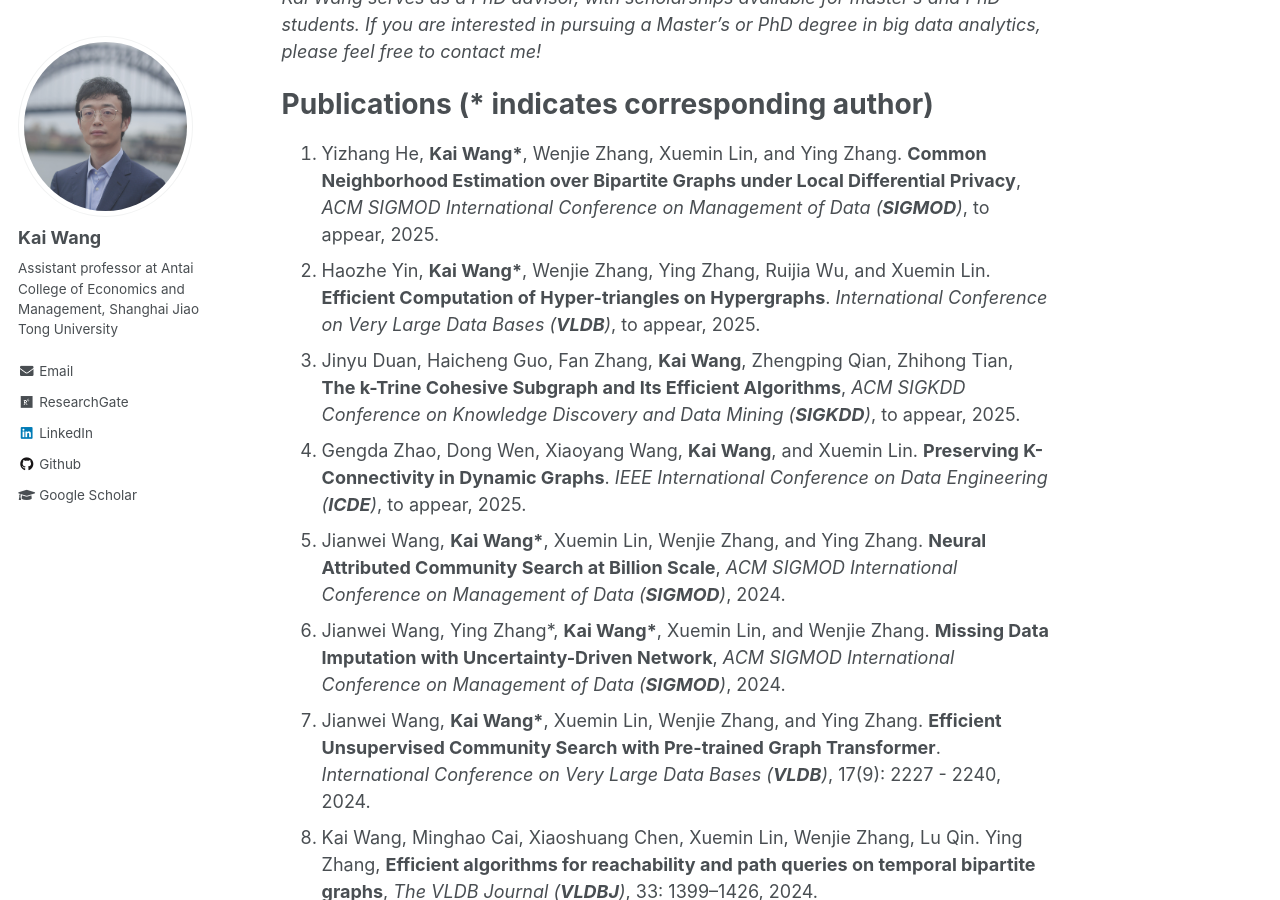
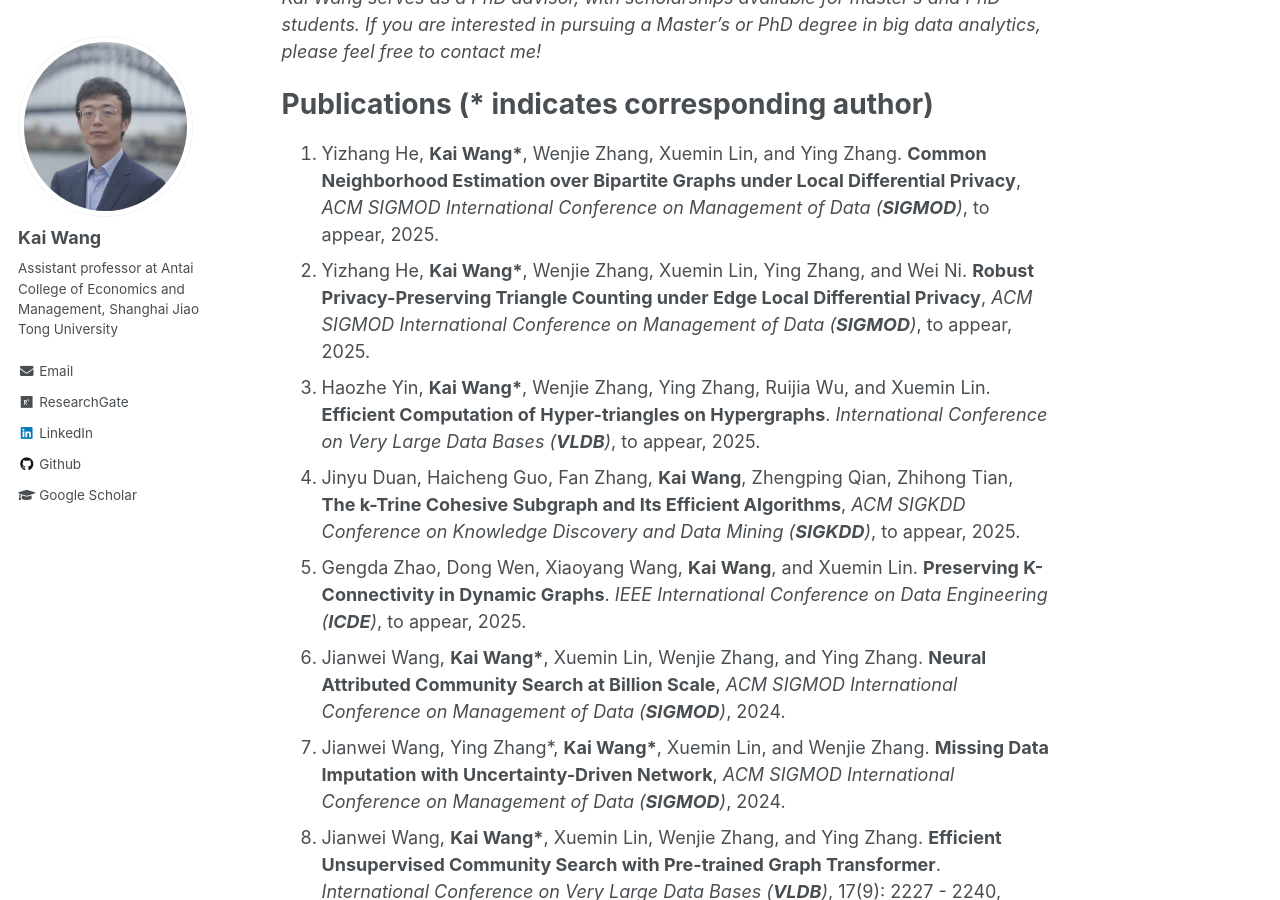
Before and after one commit to cs-kaiwang/cs-kaiwang.github.io, a Jekyll site: the page built from _pages/about.md, in a window 1280 px wide and 900 px high, scrolled down 439 px. Built offline with Jekyll 4.4.1, drawn with Linux system fonts in a browser that asks for light colours.

Commit message:
Update about.md

```diff
--- a/_pages/about.md
+++ b/_pages/about.md
@@ -19,54 +19,55 @@ His research interests lie in big data analytics, especially for the graph/netwo
 Publications (* indicates corresponding author)
 ======
 1. Yizhang He, **Kai Wang\***, Wenjie Zhang, Xuemin Lin, and Ying Zhang. **Common Neighborhood Estimation over Bipartite Graphs under Local Differential Privacy**, *ACM SIGMOD International Conference on Management of Data (**SIGMOD**)*, to appear, 2025.
-2. Haozhe Yin, **Kai Wang\***, Wenjie Zhang, Ying Zhang, Ruijia Wu, and Xuemin Lin. **Efficient Computation of Hyper-triangles on Hypergraphs**. *International Conference on Very Large Data Bases (**VLDB**)*, to appear, 2025.
-3. Jinyu Duan, Haicheng Guo, Fan Zhang, **Kai Wang**, Zhengping Qian, Zhihong Tian, **The k-Trine Cohesive Subgraph and Its Efficient Algorithms**, *ACM SIGKDD Conference on Knowledge Discovery and Data Mining (**SIGKDD**)*, to appear, 2025.
-4. Gengda Zhao, Dong Wen, Xiaoyang Wang, **Kai Wang**, and Xuemin Lin. **Preserving K-Connectivity in Dynamic Graphs**. *IEEE International Conference on Data Engineering (**ICDE**)*, to appear, 2025.
-5. Jianwei Wang, **Kai Wang\***, Xuemin Lin, Wenjie Zhang, and Ying Zhang. **Neural Attributed Community Search at Billion Scale**, *ACM SIGMOD International Conference on Management of Data (**SIGMOD**)*, 2024.
-6. Jianwei Wang, Ying Zhang\*, **Kai Wang\***, Xuemin Lin, and Wenjie Zhang. **Missing Data Imputation with Uncertainty-Driven Network**, *ACM SIGMOD International Conference on Management of Data (**SIGMOD**)*, 2024.
-7. Jianwei Wang, **Kai Wang\***, Xuemin Lin, Wenjie Zhang, and Ying Zhang. **Efficient Unsupervised Community Search with Pre-trained Graph Transformer**. *International Conference on Very Large Data Bases (**VLDB**)*, 17(9): 2227 - 2240, 2024.
-8. Kai Wang, Minghao Cai, Xiaoshuang Chen, Xuemin Lin, Wenjie Zhang, Lu Qin. Ying Zhang, **Efficient algorithms for reachability and path queries on temporal bipartite graphs**, *The VLDB Journal (**VLDBJ**)*, 33: 1399–1426, 2024.
-9. Yizhang He, **Kai Wang\***, Wenjie Zhang, Xuemin Lin, and Ying Zhang. **Discovering Critical Vertices for Reinforcement of Large-scale Bipartite Networks**, *The VLDB Journal (**VLDBJ**)*, 33: 1861–1886, 2024.
-10. Yuwen Qian, Guodong Huang, Chuan Ma, Ming Ding, Long Yuan, Zi Chen. **Kai Wang**. **Enhancing Resilience in Website Fingerprinting: Novel Adversary Strategies for Noisy Traffic Environments**, *IEEE Transactions on Information Forensics and Security (**TIFS**)*, 19: 7216 - 7231, 2024.
-11. Hanchen Wang, **Kai Wang**, Wenjie Zhang, and Ying Zhang. **Bipartite Graph Analytics: Current Techniques and Future Trends** (Tutorial), *IEEE International Conference on Data Engineering (**ICDE**)*, 2024.
-12. Yizhang He, **Kai Wang\***, Wenjie Zhang, Xuemin Lin, Wei Ni, and Ying Zhang. **Butterfly Counting over Bipartite Graphs with Local Differential Privacy**, *IEEE International Conference on Data Engineering (**ICDE**)*, 2024.
-13. Shunyang Li, **Kai Wang\***, Xuemin Lin, Wenjie Zhang, Yizhang He, and Long Yuan. **Querying Historical Cohesive Subgraphs over Temporal Bipartite Graphs**, *IEEE International Conference on Data Engineering (**ICDE**)*, 2024.
-14. Yitong Song, **Kai Wang**, Bin Yao, Zhida Chen, Jiong Xie, and Feifei Li. **Efficient Reverse k Approximate Nearest Neighbor Search over High-Dimensional Vectors**, *IEEE International Conference on Data Engineering (**ICDE**)*, 2024.
-15. Jiujian Chen, **Kai Wang**, Rong-Hua Li, Hongchao Qin, Xuemin Lin, and Guoren Wang. **Maximal Biclique Enumeration: A Prefix Tree Based Approach**, *IEEE International Conference on Data Engineering (**ICDE**)*, 2024.
-16. Yue Zeng, Hongchao Qin, Rong-Hua Li, **Kai Wang**, Guoren Wang, and Xuemin Lin. **Mining Quasi-Periodic Communities in Temporal Network**, *IEEE International Conference on Data Engineering (**ICDE**)*, 2024.
-17. Siyi Teng, Jiadong Xie, Fan Zhang, Can Lu, Juntao Fang, **Kai Wang**, **Optimizing Network Resilience via Vertex Anchoring**, *The Web Conference (oral)*, 2024.
-18. Yuting Zhang, **Kai Wang\***, Wenjie Zhang, Wei Ni, and Xuemin Lin, **Size-bounded Community Search over Large Bipartite Graphs**, *International Conference on Extending Database Technology (EDBT)*, 2024.
-19. Xinwei Cai, Xiangyu Ke, **Kai Wang**, Lu Chen, Tianming Zhang, Qing Liu, and Yunjun Gao. **Efficient Temporal Butterfly Counting and Enumeration on Temporal Bipartite Graphs**. *International Conference on Very Large Data Bases (**VLDB**)*, 17(4): 657 - 670, 2023.
-20. Siyi Teng, Jiadong Xie, Mingkai Zhang, Kai Wang, and Fan Zhang. **IMinimize: A System for Negative Influence Minimization via Vertex Blocking**, *The Conference on Information and Knowledge Management (CIKM)*, pages 5101–5105, 2023.
-21. Yizhang He, **Kai Wang\***, Wenjie Zhang, Xuemin Lin, and Ying Zhang. **Scaling Up k-Clique Densest Subgraph Detection**, *ACM SIGMOD International Conference on Management of Data (**SIGMOD**)*, 1(1): 1-26, 2023.
-22. Fan Zhang, Qingyuan Linghu, Jiadong Xie, **Kai Wang\***, Xuemin Lin. Wenjie Zhang, **Quantifying Node Importance over Network Structural Stability**, *ACM SIGKDD Conference on Knowledge Discovery and Data Mining (**SIGKDD**)*, pages 3217-3228, 2023.
-23. Yiwei Zhao, Zi Chen, Long Yuan, Xuemin Lin, and **Kai Wang**. **Index-Based Biclique Percolation Communities Search on Bipartite graphs**, *IEEE International Conference on Data Engineering (**ICDE**)*, pages 2699-2712, 2023.
-24. Jiadong Xie, Fan Zhang, **Kai Wang**, Xuemin Lin, and Wenjie Zhang. **Minimizing the Influence of Misinformation via Vertex Blocking**, *IEEE International Conference on Data Engineering (**ICDE**)*, pages 789-801, 2023.
-25. **Kai Wang**, Gengda Zhao, Wenjie Zhang, Xuemin Lin, Ying Zhang, Yizhang He, Chunxiao Li. **Cohesive Subgraph Discovery over Uncertain Bipartite Graphs**, *IEEE Transactions on Knowledge and Data Engineering (**TKDE**)*, 35(11):11165 - 11179, 2023.
-26. **Kai Wang**, Xuemin Lin, Lu Qin, Wenjie Zhang, and Ying Zhang. **Accelerated butterfly counting with vertex priority on bipartite graphs**, *The VLDB Journal (**VLDBJ**)*, 32(2): 257-281, 2022.
-27. Yixiang Fang, **Kai Wang**, Xuemin Lin, and Wenjie Zhang. **Cohesive Subgraph Search over Big Heterogeneous Information Networks** (Book), *Springer Briefs in Computer Science*, Springer Nature, ISBN: 978-3-030-97568-5, 2022.
-28. Yuren Mao, Yaobo Liang, Nan Duan, Haobo Wang, **Kai Wang**, Lu Chen, and Yunjun Gao, **Less-forgetting Multi-lingual Fine-tuning**, *Conference on Neural Information Processing Systems (**NeurIPS**)*, pages 14917-14928, 2022.
-29. **Kai Wang**, Wenjie Zhang, Xuemin Lin, Lu Qin, and Alexander Zhou. **Efficient Personalized Maximum Biclique Search**, *IEEE International Conference on Data Engineering (**ICDE**)*, pages 498-511, 2022.
-30. **Kai Wang**, Wenjie Zhang, Xuemin Lin, Ying Zhang, and Shunyang Li. **Discovering Hierarchy of Bipartite Graphs with Cohesive Subgraphs**, *IEEE International Conference on Data Engineering (**ICDE**)*, pages 2291-2305, 2022.
-31. Gengda Zhao, **Kai Wang\***, Wenjie Zhang, Xuemin Lin, Ying Zhang, and Yizhang He. **Efficient Computation of Cohesive Subgraphs in Uncertain Bipartite Graphs**, *IEEE International Conference on Data Engineering (**ICDE**)*, pages 2333-2345, 2022.
-32. Yizhang He, **Kai Wang\***, Wenjie Zhang, Xuemin Lin, and Ying Zhang. **Efficient Reinforcement of Bipartite Networks at Billion Scale**, *IEEE International Conference on Data Engineering (**ICDE**)*, pages 446-458, 2022.
-33. **Kai Wang**, Wenjie Zhang, Ying Zhang, Lu Qin, and Yuting Zhang. **Discovering Significant Communities on Bipartite Graphs: An Index-based Approach**, *IEEE Transactions on Knowledge and Data Engineering (**TKDE**)*, 35(3): 2471-2485, 2021.
-34. Yuting Zhang, **Kai Wang\***, Wenjie Zhang, Xuemin Lin, and Ying Zhang. **Pareto-Optimal Community Search on Large Bipartite Graphs**, *The Conference on Information and Knowledge Management (CIKM)*, pages 2647-2656, 2021.
-35. **Kai Wang**, Yiheng Hu, Xuemin Lin, Wenjie Zhang, Lu Qin, and Ying Zhang. **CohBGA: A Cohesive Structure Based Bipartite Graph Analytics System** (Demo), *The Conference on Information and Knowledge Management (CIKM)*, pages 4799-4803, 2021.
-36. Xiaoshuang Chen, **Kai Wang\***, Xuemin Lin, Wenjie Zhang, Lu Qin, and Ying Zhang. **Efficiently Answering Reachability and Path Queries on Temporal Bipartite Graphs**, *International Conference on Very Large Data Bases (**VLDB**)*, 14(10): 1845-1858, 2021.
-37. Yixiang Fang, **Kai Wang**, Xuemin Lin, and Wenjie Zhang. **Cohesive Subgraph Search over Big Heterogeneous Information Networks: Applications, Challenges, and Solutions** (Tutorial), *ACM SIGMOD International Conference on Management of Data (**SIGMOD**)*, pages 2829-2838, 2021.
-38. **Kai Wang**, Xuemin Lin, Lu Qin, Wenjie Zhang, and Ying Zhang. **Towards Efficient Solutions of Bitruss Decomposition for Large-scale Bipartite Graphs**, *The VLDB Journal (**VLDBJ**)*, 31(2): 203-226, 2021.
-39. Yizhang He, **Kai Wang\***, Wenjie Zhang, Xuemin Lin, and Ying Zhang. **Exploring Cohesive Subgraphs with Vertex Engagement and Tie Strength in Bipartite Graphs**, *Information Sciences*, 572: 277-296, 2021.
-40. Fan Zhang, Jiadong Xie, **Kai Wang**, Shiyu Yang, Yu Jiang. **Discovering Key Users for Defending Network Structural Stability**, *World Wide Web*, 25(2): 679-701, 2021.
-41. Bo Tang, Man Lung Yiu, Kyriakos Mouratidis, Jiahao Zhang, and **Kai Wang**. **On Discovering Motifs and Frequent Patterns in Spatial Trajectories with Discrete Frechet Distance**, *GeoInformatica*, 26(1): 29-66, 2021.
-42. **Kai Wang**, Wenjie Zhang, Xuemin Lin, Ying Zhang, Lu Qin, and Yuting Zhang. **Efficient and Effective Community Search on Large-scale Bipartite Graphs**, *IEEE International Conference on Data Engineering (**ICDE**)*, pages 85-96, 2021.
-43. **Kai Wang**, Shuting Wang, Xin Cao, and Lu Qin. **Efficient Radius-bounded Community Search in Geo-social Networks**, *IEEE Transactions on Knowledge and Data Engineering (**TKDE**)*, 34(9): 4186-4200, 2020.
-44. Maryam Ghafouri, **Kai Wang\***, Fan Zhang, Ying Zhang, and Xuemin Lin. **Efficient Graph Hierarchical Decomposition With User Engagement And Tie Strength**, *International Conference on Database Systems for Advanced Applications (DASFAA)*, pages 448-465, 2020.
-45. **Kai Wang**, Xuemin Lin, Lu Qin, Wenjie Zhang, and Ying Zhang. **Efficient Bitruss Decomposition for Large-scale Bipartite Graphs**, *IEEE International Conference on Data Engineering (**ICDE**)*, pages 661-672, 2020.
-46. **Kai Wang**, Xuemin Lin, Lu Qin, Wenjie Zhang, and Ying Zhang. **Vertex Priority Based Butterfly Counting for Large-scale Bipartite Networks**, *International Conference on Very Large Data Bases (**VLDB**)*, 12(10): 1139-1152, 2019.
-47. **Kai Wang**, Xin Cao, Xuemin Lin, Wenjie Zhang, and Lu Qin. **Efficient Computing of Radius-bounded k-cores**, *IEEE International Conference on Data Engineering (**ICDE**)*, pages 233-244, 2018.
-48. Bo Tang, Man Lung Yiu, Kyriakos Mouratidis, and **Kai Wang**. **Efficient Motif Discovery in Spatial Trajectories using Discrete Fréchet Distance**, *International Conference on Extending Database Technology (EDBT)*, pages 378-389, 2017.
-49. Lu Chen, Yunjun Gao, **Kai Wang**, Christian S Jensen, and Gang Chen. **Answering Why-not Questions on Metric Probabilistic Range Queries**, *IEEE International Conference on Data Engineering (**ICDE**)*, pages 767-778, 2016.
+2. Yizhang He, **Kai Wang\***, Wenjie Zhang, Xuemin Lin, Ying Zhang, and Wei Ni. **Robust Privacy-Preserving Triangle Counting under Edge Local Differential Privacy**, *ACM SIGMOD International Conference on Management of Data (**SIGMOD**)*, to appear, 2025.
+3. Haozhe Yin, **Kai Wang\***, Wenjie Zhang, Ying Zhang, Ruijia Wu, and Xuemin Lin. **Efficient Computation of Hyper-triangles on Hypergraphs**. *International Conference on Very Large Data Bases (**VLDB**)*, to appear, 2025.
+4. Jinyu Duan, Haicheng Guo, Fan Zhang, **Kai Wang**, Zhengping Qian, Zhihong Tian, **The k-Trine Cohesive Subgraph and Its Efficient Algorithms**, *ACM SIGKDD Conference on Knowledge Discovery and Data Mining (**SIGKDD**)*, to appear, 2025.
+5. Gengda Zhao, Dong Wen, Xiaoyang Wang, **Kai Wang**, and Xuemin Lin. **Preserving K-Connectivity in Dynamic Graphs**. *IEEE International Conference on Data Engineering (**ICDE**)*, to appear, 2025.
+6. Jianwei Wang, **Kai Wang\***, Xuemin Lin, Wenjie Zhang, and Ying Zhang. **Neural Attributed Community Search at Billion Scale**, *ACM SIGMOD International Conference on Management of Data (**SIGMOD**)*, 2024.
+7. Jianwei Wang, Ying Zhang\*, **Kai Wang\***, Xuemin Lin, and Wenjie Zhang. **Missing Data Imputation with Uncertainty-Driven Network**, *ACM SIGMOD International Conference on Management of Data (**SIGMOD**)*, 2024.
+8. Jianwei Wang, **Kai Wang\***, Xuemin Lin, Wenjie Zhang, and Ying Zhang. **Efficient Unsupervised Community Search with Pre-trained Graph Transformer**. *International Conference on Very Large Data Bases (**VLDB**)*, 17(9): 2227 - 2240, 2024.
+9. Kai Wang, Minghao Cai, Xiaoshuang Chen, Xuemin Lin, Wenjie Zhang, Lu Qin. Ying Zhang, **Efficient algorithms for reachability and path queries on temporal bipartite graphs**, *The VLDB Journal (**VLDBJ**)*, 33: 1399–1426, 2024.
+10. Yizhang He, **Kai Wang\***, Wenjie Zhang, Xuemin Lin, and Ying Zhang. **Discovering Critical Vertices for Reinforcement of Large-scale Bipartite Networks**, *The VLDB Journal (**VLDBJ**)*, 33: 1861–1886, 2024.
+11. Yuwen Qian, Guodong Huang, Chuan Ma, Ming Ding, Long Yuan, Zi Chen. **Kai Wang**. **Enhancing Resilience in Website Fingerprinting: Novel Adversary Strategies for Noisy Traffic Environments**, *IEEE Transactions on Information Forensics and Security (**TIFS**)*, 19: 7216 - 7231, 2024.
+12. Hanchen Wang, **Kai Wang**, Wenjie Zhang, and Ying Zhang. **Bipartite Graph Analytics: Current Techniques and Future Trends** (Tutorial), *IEEE International Conference on Data Engineering (**ICDE**)*, 2024.
+13. Yizhang He, **Kai Wang\***, Wenjie Zhang, Xuemin Lin, Wei Ni, and Ying Zhang. **Butterfly Counting over Bipartite Graphs with Local Differential Privacy**, *IEEE International Conference on Data Engineering (**ICDE**)*, 2024.
+14. Shunyang Li, **Kai Wang\***, Xuemin Lin, Wenjie Zhang, Yizhang He, and Long Yuan. **Querying Historical Cohesive Subgraphs over Temporal Bipartite Graphs**, *IEEE International Conference on Data Engineering (**ICDE**)*, 2024.
+15. Yitong Song, **Kai Wang**, Bin Yao, Zhida Chen, Jiong Xie, and Feifei Li. **Efficient Reverse k Approximate Nearest Neighbor Search over High-Dimensional Vectors**, *IEEE International Conference on Data Engineering (**ICDE**)*, 2024.
+16. Jiujian Chen, **Kai Wang**, Rong-Hua Li, Hongchao Qin, Xuemin Lin, and Guoren Wang. **Maximal Biclique Enumeration: A Prefix Tree Based Approach**, *IEEE International Conference on Data Engineering (**ICDE**)*, 2024.
+17. Yue Zeng, Hongchao Qin, Rong-Hua Li, **Kai Wang**, Guoren Wang, and Xuemin Lin. **Mining Quasi-Periodic Communities in Temporal Network**, *IEEE International Conference on Data Engineering (**ICDE**)*, 2024.
+18. Siyi Teng, Jiadong Xie, Fan Zhang, Can Lu, Juntao Fang, **Kai Wang**, **Optimizing Network Resilience via Vertex Anchoring**, *The Web Conference (oral)*, 2024.
+19. Yuting Zhang, **Kai Wang\***, Wenjie Zhang, Wei Ni, and Xuemin Lin, **Size-bounded Community Search over Large Bipartite Graphs**, *International Conference on Extending Database Technology (EDBT)*, 2024.
+20. Xinwei Cai, Xiangyu Ke, **Kai Wang**, Lu Chen, Tianming Zhang, Qing Liu, and Yunjun Gao. **Efficient Temporal Butterfly Counting and Enumeration on Temporal Bipartite Graphs**. *International Conference on Very Large Data Bases (**VLDB**)*, 17(4): 657 - 670, 2023.
+21. Siyi Teng, Jiadong Xie, Mingkai Zhang, Kai Wang, and Fan Zhang. **IMinimize: A System for Negative Influence Minimization via Vertex Blocking**, *The Conference on Information and Knowledge Management (CIKM)*, pages 5101–5105, 2023.
+22. Yizhang He, **Kai Wang\***, Wenjie Zhang, Xuemin Lin, and Ying Zhang. **Scaling Up k-Clique Densest Subgraph Detection**, *ACM SIGMOD International Conference on Management of Data (**SIGMOD**)*, 1(1): 1-26, 2023.
+23. Fan Zhang, Qingyuan Linghu, Jiadong Xie, **Kai Wang\***, Xuemin Lin. Wenjie Zhang, **Quantifying Node Importance over Network Structural Stability**, *ACM SIGKDD Conference on Knowledge Discovery and Data Mining (**SIGKDD**)*, pages 3217-3228, 2023.
+24. Yiwei Zhao, Zi Chen, Long Yuan, Xuemin Lin, and **Kai Wang**. **Index-Based Biclique Percolation Communities Search on Bipartite graphs**, *IEEE International Conference on Data Engineering (**ICDE**)*, pages 2699-2712, 2023.
+25. Jiadong Xie, Fan Zhang, **Kai Wang**, Xuemin Lin, and Wenjie Zhang. **Minimizing the Influence of Misinformation via Vertex Blocking**, *IEEE International Conference on Data Engineering (**ICDE**)*, pages 789-801, 2023.
+26. **Kai Wang**, Gengda Zhao, Wenjie Zhang, Xuemin Lin, Ying Zhang, Yizhang He, Chunxiao Li. **Cohesive Subgraph Discovery over Uncertain Bipartite Graphs**, *IEEE Transactions on Knowledge and Data Engineering (**TKDE**)*, 35(11):11165 - 11179, 2023.
+27. **Kai Wang**, Xuemin Lin, Lu Qin, Wenjie Zhang, and Ying Zhang. **Accelerated butterfly counting with vertex priority on bipartite graphs**, *The VLDB Journal (**VLDBJ**)*, 32(2): 257-281, 2022.
+28. Yixiang Fang, **Kai Wang**, Xuemin Lin, and Wenjie Zhang. **Cohesive Subgraph Search over Big Heterogeneous Information Networks** (Book), *Springer Briefs in Computer Science*, Springer Nature, ISBN: 978-3-030-97568-5, 2022.
+29. Yuren Mao, Yaobo Liang, Nan Duan, Haobo Wang, **Kai Wang**, Lu Chen, and Yunjun Gao, **Less-forgetting Multi-lingual Fine-tuning**, *Conference on Neural Information Processing Systems (**NeurIPS**)*, pages 14917-14928, 2022.
+30. **Kai Wang**, Wenjie Zhang, Xuemin Lin, Lu Qin, and Alexander Zhou. **Efficient Personalized Maximum Biclique Search**, *IEEE International Conference on Data Engineering (**ICDE**)*, pages 498-511, 2022.
+31. **Kai Wang**, Wenjie Zhang, Xuemin Lin, Ying Zhang, and Shunyang Li. **Discovering Hierarchy of Bipartite Graphs with Cohesive Subgraphs**, *IEEE International Conference on Data Engineering (**ICDE**)*, pages 2291-2305, 2022.
+32. Gengda Zhao, **Kai Wang\***, Wenjie Zhang, Xuemin Lin, Ying Zhang, and Yizhang He. **Efficient Computation of Cohesive Subgraphs in Uncertain Bipartite Graphs**, *IEEE International Conference on Data Engineering (**ICDE**)*, pages 2333-2345, 2022.
+33. Yizhang He, **Kai Wang\***, Wenjie Zhang, Xuemin Lin, and Ying Zhang. **Efficient Reinforcement of Bipartite Networks at Billion Scale**, *IEEE International Conference on Data Engineering (**ICDE**)*, pages 446-458, 2022.
+34. **Kai Wang**, Wenjie Zhang, Ying Zhang, Lu Qin, and Yuting Zhang. **Discovering Significant Communities on Bipartite Graphs: An Index-based Approach**, *IEEE Transactions on Knowledge and Data Engineering (**TKDE**)*, 35(3): 2471-2485, 2021.
+35. Yuting Zhang, **Kai Wang\***, Wenjie Zhang, Xuemin Lin, and Ying Zhang. **Pareto-Optimal Community Search on Large Bipartite Graphs**, *The Conference on Information and Knowledge Management (CIKM)*, pages 2647-2656, 2021.
+36. **Kai Wang**, Yiheng Hu, Xuemin Lin, Wenjie Zhang, Lu Qin, and Ying Zhang. **CohBGA: A Cohesive Structure Based Bipartite Graph Analytics System** (Demo), *The Conference on Information and Knowledge Management (CIKM)*, pages 4799-4803, 2021.
+37. Xiaoshuang Chen, **Kai Wang\***, Xuemin Lin, Wenjie Zhang, Lu Qin, and Ying Zhang. **Efficiently Answering Reachability and Path Queries on Temporal Bipartite Graphs**, *International Conference on Very Large Data Bases (**VLDB**)*, 14(10): 1845-1858, 2021.
+38. Yixiang Fang, **Kai Wang**, Xuemin Lin, and Wenjie Zhang. **Cohesive Subgraph Search over Big Heterogeneous Information Networks: Applications, Challenges, and Solutions** (Tutorial), *ACM SIGMOD International Conference on Management of Data (**SIGMOD**)*, pages 2829-2838, 2021.
+39. **Kai Wang**, Xuemin Lin, Lu Qin, Wenjie Zhang, and Ying Zhang. **Towards Efficient Solutions of Bitruss Decomposition for Large-scale Bipartite Graphs**, *The VLDB Journal (**VLDBJ**)*, 31(2): 203-226, 2021.
+40. Yizhang He, **Kai Wang\***, Wenjie Zhang, Xuemin Lin, and Ying Zhang. **Exploring Cohesive Subgraphs with Vertex Engagement and Tie Strength in Bipartite Graphs**, *Information Sciences*, 572: 277-296, 2021.
+41. Fan Zhang, Jiadong Xie, **Kai Wang**, Shiyu Yang, Yu Jiang. **Discovering Key Users for Defending Network Structural Stability**, *World Wide Web*, 25(2): 679-701, 2021.
+42. Bo Tang, Man Lung Yiu, Kyriakos Mouratidis, Jiahao Zhang, and **Kai Wang**. **On Discovering Motifs and Frequent Patterns in Spatial Trajectories with Discrete Frechet Distance**, *GeoInformatica*, 26(1): 29-66, 2021.
+43. **Kai Wang**, Wenjie Zhang, Xuemin Lin, Ying Zhang, Lu Qin, and Yuting Zhang. **Efficient and Effective Community Search on Large-scale Bipartite Graphs**, *IEEE International Conference on Data Engineering (**ICDE**)*, pages 85-96, 2021.
+44. **Kai Wang**, Shuting Wang, Xin Cao, and Lu Qin. **Efficient Radius-bounded Community Search in Geo-social Networks**, *IEEE Transactions on Knowledge and Data Engineering (**TKDE**)*, 34(9): 4186-4200, 2020.
+45. Maryam Ghafouri, **Kai Wang\***, Fan Zhang, Ying Zhang, and Xuemin Lin. **Efficient Graph Hierarchical Decomposition With User Engagement And Tie Strength**, *International Conference on Database Systems for Advanced Applications (DASFAA)*, pages 448-465, 2020.
+46. **Kai Wang**, Xuemin Lin, Lu Qin, Wenjie Zhang, and Ying Zhang. **Efficient Bitruss Decomposition for Large-scale Bipartite Graphs**, *IEEE International Conference on Data Engineering (**ICDE**)*, pages 661-672, 2020.
+47. **Kai Wang**, Xuemin Lin, Lu Qin, Wenjie Zhang, and Ying Zhang. **Vertex Priority Based Butterfly Counting for Large-scale Bipartite Networks**, *International Conference on Very Large Data Bases (**VLDB**)*, 12(10): 1139-1152, 2019.
+48. **Kai Wang**, Xin Cao, Xuemin Lin, Wenjie Zhang, and Lu Qin. **Efficient Computing of Radius-bounded k-cores**, *IEEE International Conference on Data Engineering (**ICDE**)*, pages 233-244, 2018.
+49. Bo Tang, Man Lung Yiu, Kyriakos Mouratidis, and **Kai Wang**. **Efficient Motif Discovery in Spatial Trajectories using Discrete Fréchet Distance**, *International Conference on Extending Database Technology (EDBT)*, pages 378-389, 2017.
+50. Lu Chen, Yunjun Gao, **Kai Wang**, Christian S Jensen, and Gang Chen. **Answering Why-not Questions on Metric Probabilistic Range Queries**, *IEEE International Conference on Data Engineering (**ICDE**)*, pages 767-778, 2016.
 
 
 Talks
```
